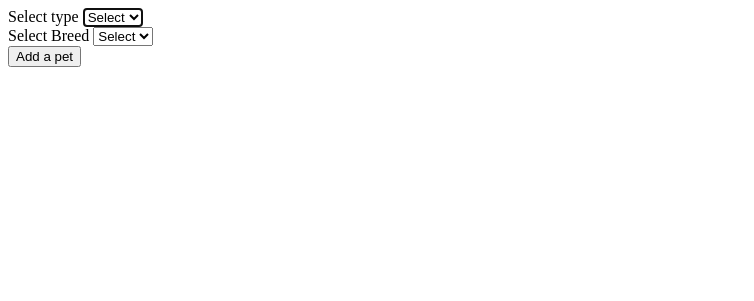
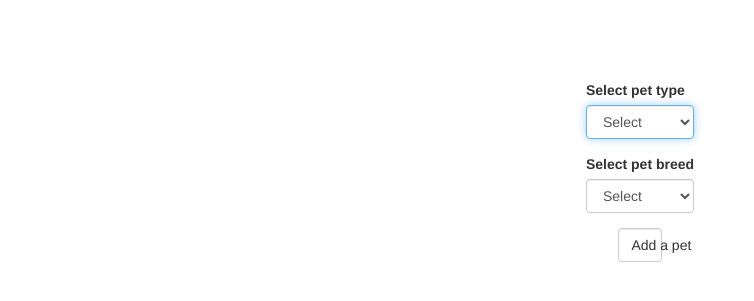
Before and after one commit to drTragger/symfony_test, a Symfony app: template templates/pet/index.html.twig in a window 1280 px wide. Shown: the top 301 px of the page, without its empty margins (0-754 px from the left). Run offline with Twig, Linux system fonts and the light colour scheme; the template is opened without the code that fills it, so the values that code supplies are empty; some libraries are stand-ins or nearby versions.

Commit message:
fu***** styles

```diff
--- /dev/null
+++ b/public/css/main.css
@@ -0,0 +1,21 @@
+.vertical {
+    width: 100%;
+    margin: 10vh auto 0;
+    display: flex;
+    flex-direction: column;
+    align-items: center;
+}
+
+.vertical button {
+    width: 40%;
+    display: block;
+    margin: 0 auto;
+}
+
+.margin-top {
+    margin-top: 1rem;
+}
+
+.services {
+    width: 80%;
+}
--- a/templates/base.html.twig
+++ b/templates/base.html.twig
@@ -1,9 +1,12 @@
 <!DOCTYPE html>
-<html>
+<html lang="en">
     <head>
         <meta charset="UTF-8">
         <title>{% block title %}Welcome!{% endblock %}</title>
-        {% block stylesheets %}{% endblock %}
+        {% block stylesheets %}
+            <link rel="stylesheet" href="https://maxcdn.bootstrapcdn.com/bootstrap/3.4.1/css/bootstrap.min.css">
+            <link rel="stylesheet" href="{{ asset('css/main.css') }}">
+        {% endblock %}
     </head>
     <body>
         {% block body %}{% endblock %}
--- a/templates/error.html.twig
+++ b/templates/error.html.twig
@@ -3,6 +3,8 @@
 {% block title %}Error{% endblock %}
 
 {% block body %}
-    <h2>Whoops! Looks like something went wrong</h2>
-    <p>{{ message }}</p>
+    <div class="vertical">
+        <h2>Whoops! Looks like something went wrong</h2>
+        <p>{{ message }}</p>
+    </div>
 {% endblock %}
--- a/templates/index.html.twig
+++ b/templates/index.html.twig
@@ -3,5 +3,7 @@
 {% block title %}Welcome{% endblock %}
 
 {% block body %}
-<h2>Welcome page</h2>
+    <div class="vertical">
+        <h2>Welcome page</h2>
+    </div>
 {% endblock %}
--- a/templates/pet/index.html.twig
+++ b/templates/pet/index.html.twig
@@ -6,26 +6,28 @@
     {% if message is defined %}
         <p>{{ message }}</p>
     {% endif %}
+    <div class="vertical">
         <form action="{{ path('add_pet') }}" method="post">
             <input type="hidden" name="userId" value="{{ userId }}">
-        <div>
-            <label for="type">Select type</label>
-            <select name="type" id="type" autofocus>
+            <div class="form-group">
+                <label for="type">Select pet type</label>
+                <select name="type" id="type" class="form-control" autofocus>
                     <option value="null" selected disabled>Select</option>
                     {% for type in types %}
                         <option value="{{ type.type }}">{{ type.type }}</option>
                     {% endfor %}
                 </select>
             </div>
-        <div>
-            <label for="breed">Select Breed</label>
-            <select name="breed" id="breed">
+            <div class="form-group">
+                <label for="breed">Select pet breed</label>
+                <select name="breed" id="breed" class="form-control">
                     <option value="null" selected disabled>Select</option>
                     {% for breed in breeds %}
                         <option value="{{ breed.breed }}">{{ breed.breed }}</option>
                     {% endfor %}
                 </select>
             </div>
-        <button type="submit">Add a pet</button>
+            <button type="submit" class="btn btn-default form-control">Add a pet</button>
         </form>
+    </div>
 {% endblock %}
--- a/templates/security/success.html.twig
+++ b/templates/security/success.html.twig
@@ -3,6 +3,8 @@
 {% block title %}Success{% endblock %}
 
 {% block body %}
-    <p>Email was sent to {{ email }}</p>
-    <p>Check your inbox and follow the instructions</p>
+    <div class="vertical">
+        <p>Email was sent to {{ email }}</p>
+        <p>Check your inbox and follow the instructions</p>
+    </div>
 {% endblock %}
```
Also changed, not shown: templates/pet/service.html.twig (+9 -7 lines), templates/security/login.html.twig (+11 -4 lines), templates/security/new_password.html.twig (+8 -6 lines), templates/security/password-reset.html.twig (+10 -6 lines), templates/user/registration.html.twig (+6 -5 lines). Lines whose indentation alone changed are shown as unchanged.
